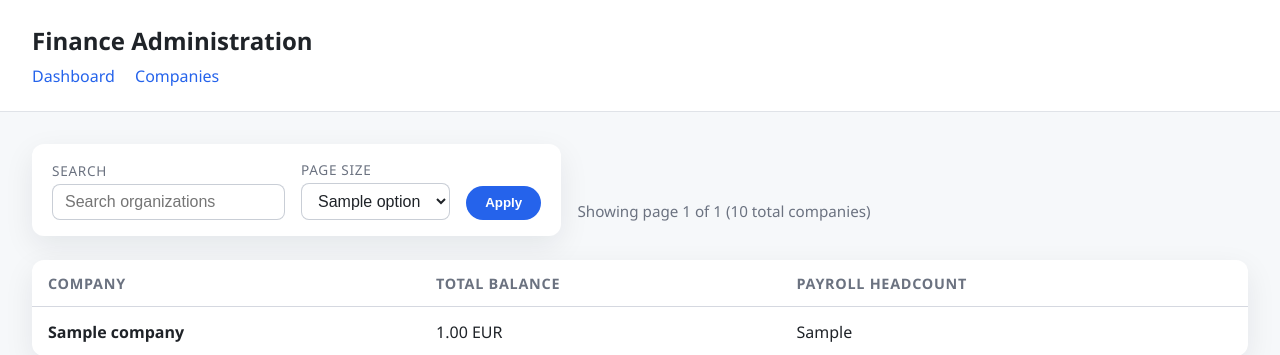
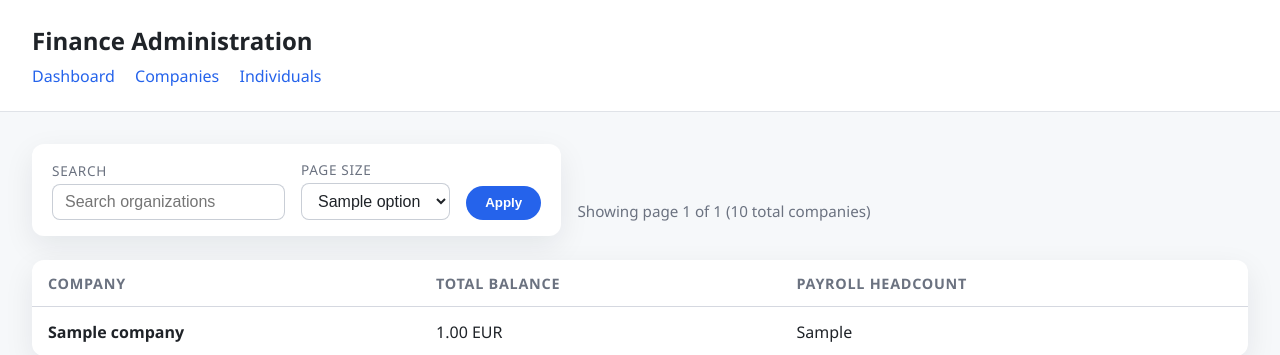
Before and after one commit to duckwilly/finance, a Flask app: template app/web/templates/admin/companies.html in a window 1280 px wide. Shown: the top 355 px of the page. Run offline with Flask 3, Linux system fonts and the light colour scheme; the template is opened without the code that fills it: most values are stand-ins (such as "Sample title", 1, 10 or a date in 2020).

Commit message:
Add Individuals link to admin navigation

```diff
--- a/app/web/templates/admin/base.html
+++ b/app/web/templates/admin/base.html
@@ -79,6 +79,7 @@
       <nav aria-label="Primary">
         <a href="/admin/">Dashboard</a>
         <a href="/admin/companies">Companies</a>
+        <a href="/admin/individuals">Individuals</a>
       </nav>
       {% block header_extra %}{% endblock %}
     </header>
```
